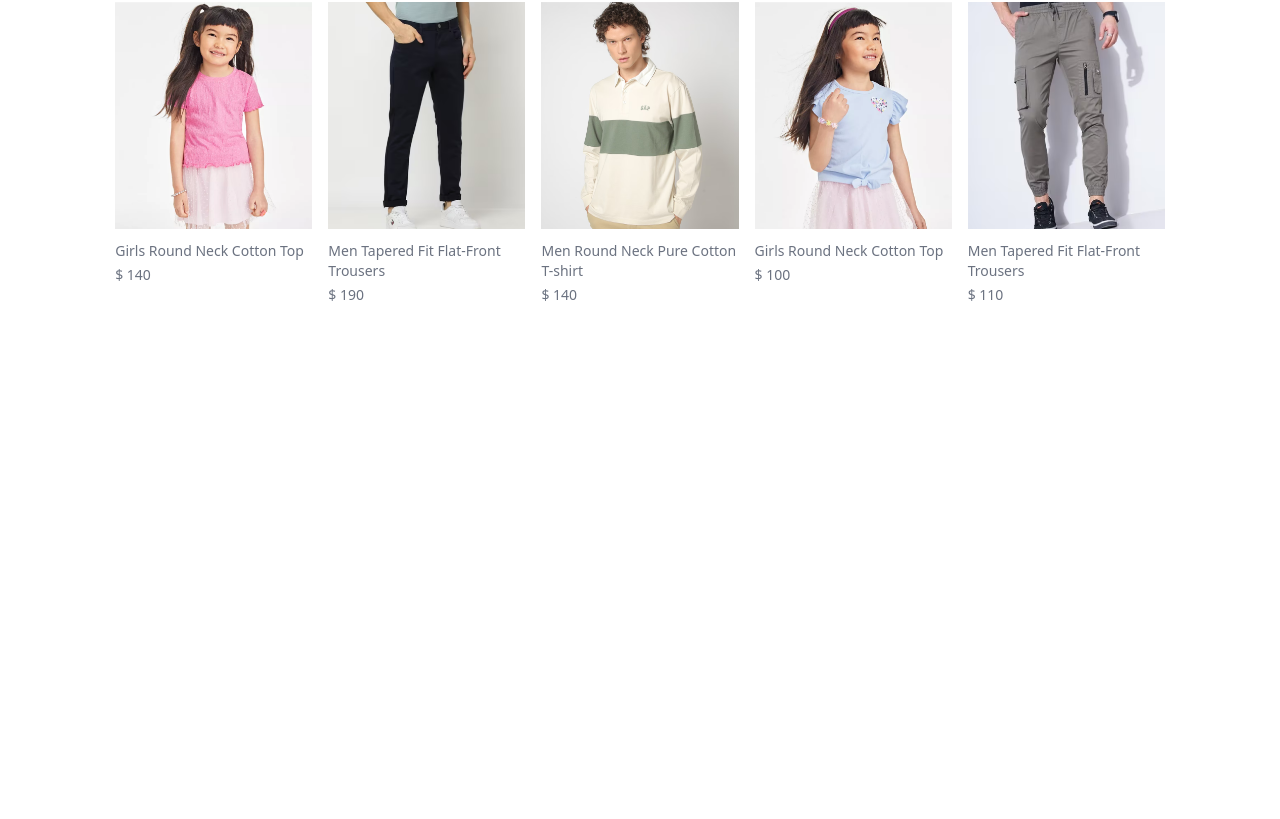
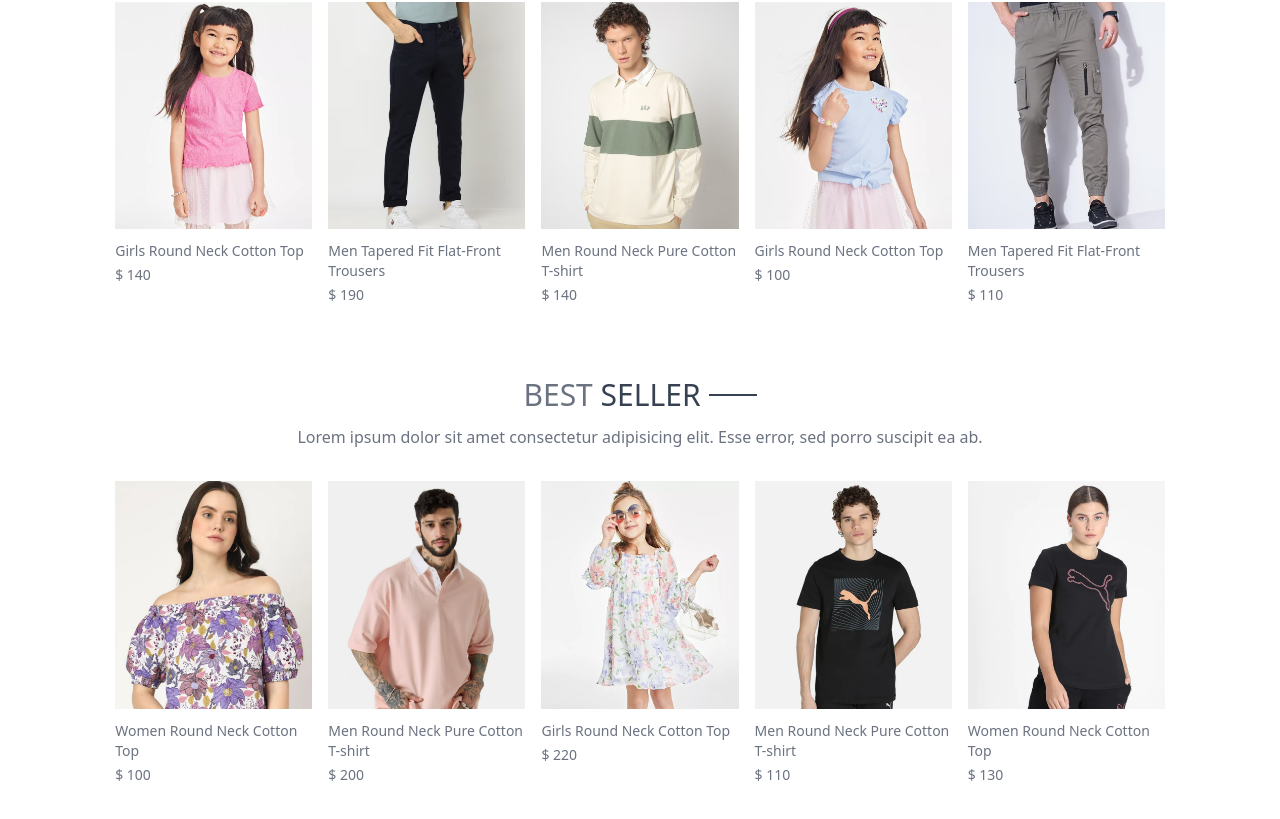
Before and after one commit to Jalalhussain1/E-Commerce-Website, a React (Vite) app in the folder E-commerce/: page / in a window 1280 px wide. Shown: the part 1047-1866 px from the top of the page. Before the commit the page ends 1392 px from the top, so only its background shows below. Built offline with nearby package versions, Linux system fonts and the light colour scheme.

Commit message:
complete bestseller section

```diff
--- a/E-commerce/src/Pages/Home.jsx
+++ b/E-commerce/src/Pages/Home.jsx
@@ -1,12 +1,14 @@
 import React from 'react'
 import Hero from '../components/Hero'
 import LatestCollection from '../components/LatestCollection'
+import BestSeller from '../components/BestSeller'
 
 const Home = () => {
   return (
     <div>
       <Hero />
       <LatestCollection />
+      <BestSeller />
     </div>
   )
 }
--- /dev/null
+++ b/E-commerce/src/components/BestSeller.jsx
@@ -0,0 +1,36 @@
+import React, { useContext, useEffect, useState } from 'react'
+import { ShopContext } from '../contex/ShopContex'
+import Title from './Title';
+import ProductItem from './ProductItem';
+
+const BestSeller = () => {
+
+const {products} = useContext(ShopContext);
+const [bestSeller,setBestSeller] = useState([]);
+
+
+useEffect(()=>{
+      const bestProduct = products.filter((item)=>(item.bestseller));
+      setBestSeller(bestProduct.slice(0,5))
+},[]);
+
+  return (
+    <div className='my-10'>
+        <div className='text-center text-3xl py-8'>
+           <Title text1={'BEST'} text2={'SELLER'} />
+           <p className='W-3/4 m-auto text-xs sm:text-sm md:text-base text-gray-500'>
+            Lorem ipsum dolor sit amet consectetur adipisicing elit. Esse error, sed porro suscipit ea ab.
+           </p>
+        </div>
+        <div className='grid grid-cols-2 sm:grid-cols-3 md:grid-cols-4 lg:grid-cols-5 gap-4 gap-y-6'>
+            {
+                bestSeller.map((item,index)=>(
+                       <ProductItem key={index} id={item._id} name={item.name} image={item.image} price={item.price} />
+                ))
+            }
+        </div>
+    </div>
+  )
+}
+
+export default BestSeller
```
